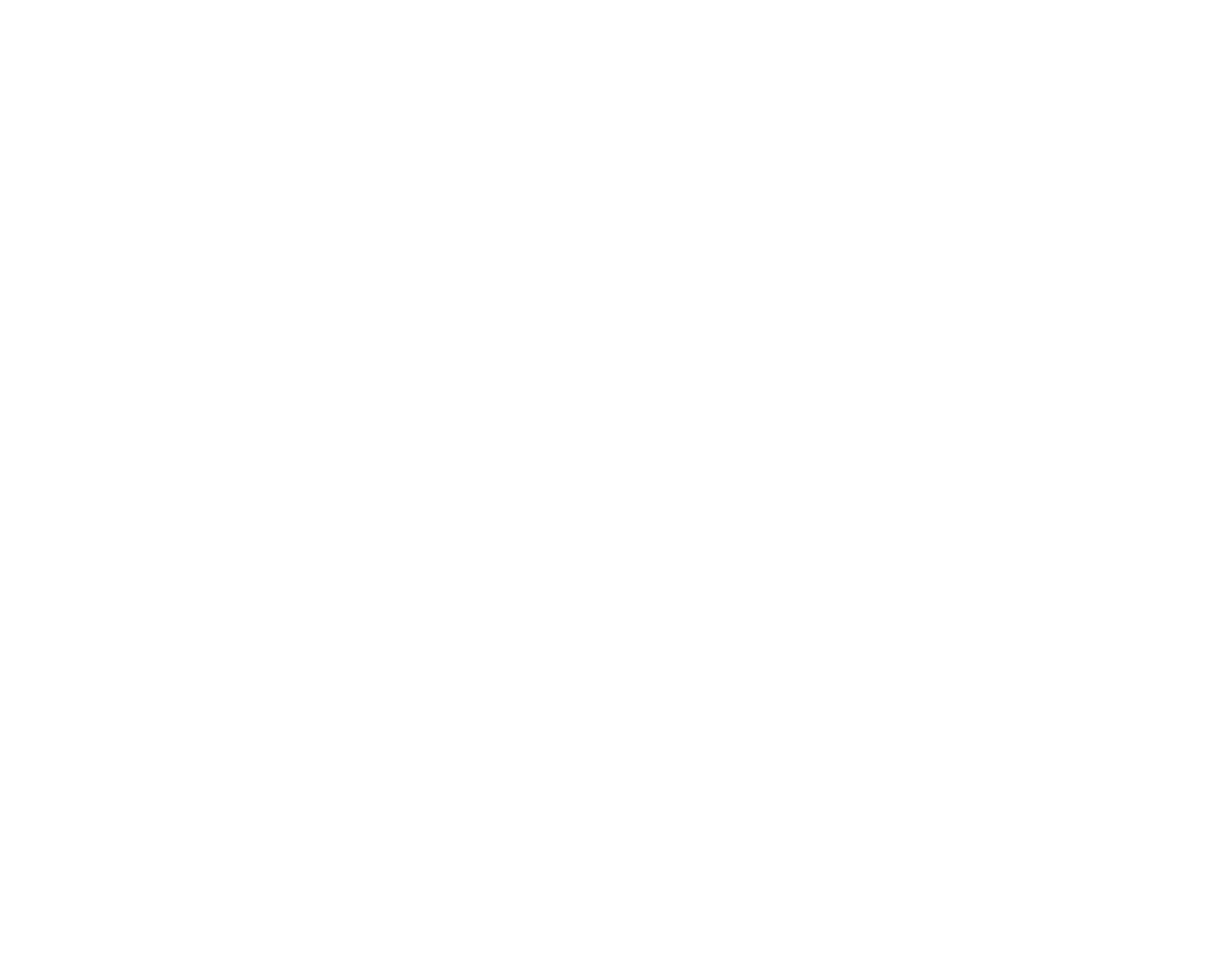
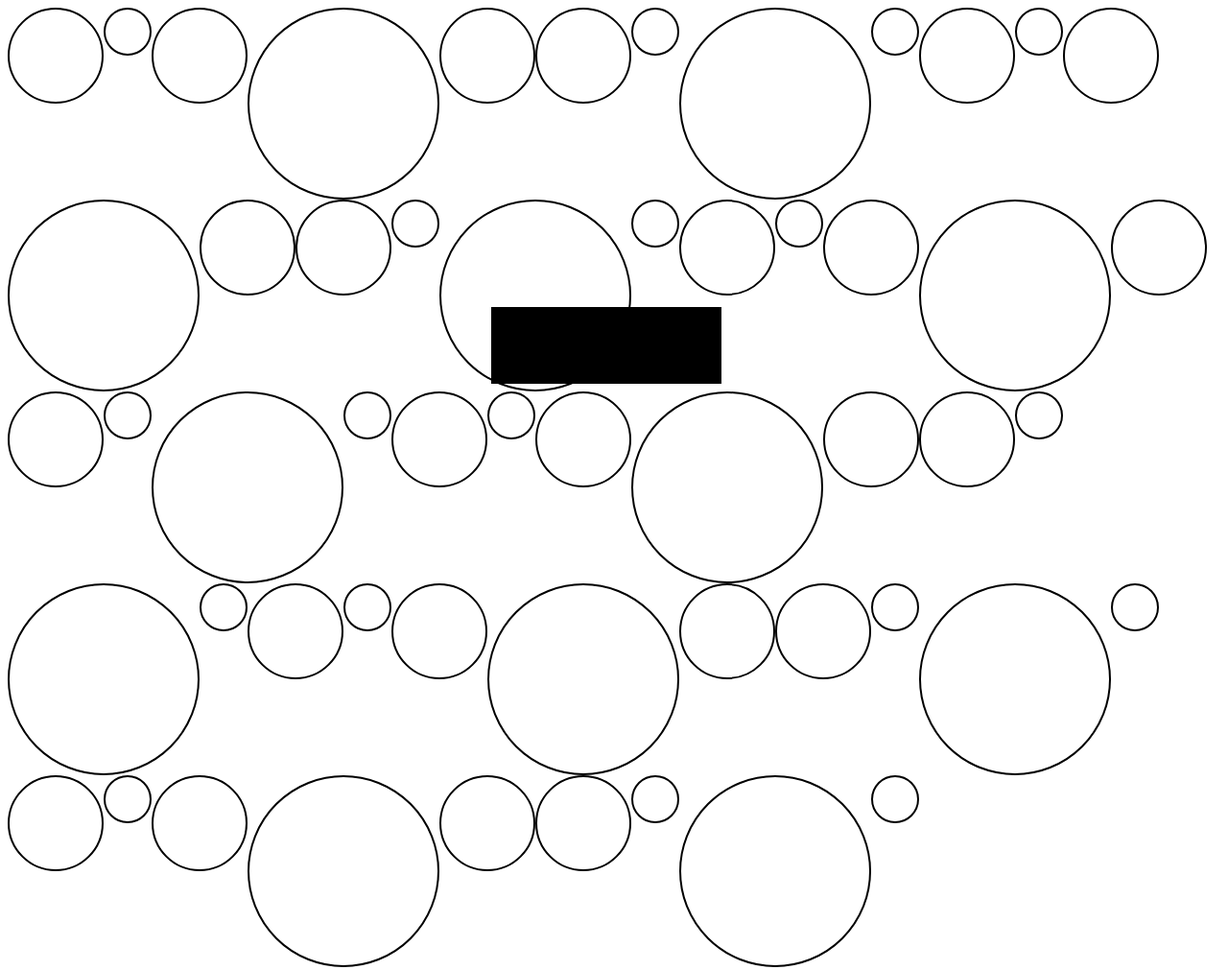
Before and after one commit to tom-gaasedelen/naomisTest, a plain HTML site: page index.html in a window 1280 px wide. Shown: the whole page at 96% size. Before the commit the page ends 800 px from the top, so only its background shows below. Drawn offline with nearby package versions, Linux system fonts and the light colour scheme.

Commit message:
init html/js/css

```diff
--- a/app.js
+++ b/app.js
@@ -1,6 +1,12 @@
 $(function (){
 
+  $('.floater').mouseover(function() {
+    $('#large').slideToggle();
+    $('#small').slideToggle();
+    $('.everything').prepend("<div class=bubble>haha<div>")
 
+
+  });
 
 
 
--- a/index.html
+++ b/index.html
@@ -8,6 +8,67 @@
   </head>
   <body>
 
+    <div class="floater"></div>
+    <div class="everything">
+      <div class="bubble"></div>
+      <div class="bubble" id="small"></div>
+      <div class="bubble"></div>
+      <div class="bubble" id="large"></div>
+      <div class="bubble"></div>
+      <div class="bubble"></div>
+      <div class="bubble" id="small"></div>
+      <div class="bubble" id="large"></div>
+      <div class="bubble" id ="small"></div>
+      <div class="bubble"></div>
+      <div class="bubble" id="small"></div>
+      <div class="bubble"></div>
+      <div class="bubble" id="large"></div>
+      <div class="bubble"></div>
+      <div class="bubble"></div>
+      <div class="bubble" id="small"></div>
+      <div class="bubble" id="large"></div>
+      <div class="bubble" id ="small"></div>
+      <div class="bubble"></div>
+      <div class="bubble" id="small"></div>
+      <div class="bubble"></div>
+      <div class="bubble" id="large"></div>
+      <div class="bubble"></div>
+      <div class="bubble"></div>
+      <div class="bubble" id="small"></div>
+      <div class="bubble" id="large"></div>
+      <div class="bubble" id ="small"></div>
+      <div class="bubble"></div>
+      <div class="bubble" id="small"></div>
+      <div class="bubble"></div>
+      <div class="bubble" id="large"></div>
+      <div class="bubble"></div>
+      <div class="bubble"></div>
+      <div class="bubble" id="small"></div>
+      <div class="bubble" id="large"></div>
+      <div class="bubble" id ="small"></div>
+      <div class="bubble"></div>
+      <div class="bubble" id="small"></div>
+      <div class="bubble"></div>
+      <div class="bubble" id="large"></div>
+      <div class="bubble"></div>
+      <div class="bubble"></div>
+      <div class="bubble" id="small"></div>
+      <div class="bubble" id="large"></div>
+      <div class="bubble" id ="small"></div>
+      <div class="bubble"></div>
+      <div class="bubble" id="small"></div>
+      <div class="bubble"></div>
+      <div class="bubble" id="large"></div>
+      <div class="bubble"></div>
+      <div class="bubble"></div>
+      <div class="bubble" id="small"></div>
+      <div class="bubble" id="large"></div>
+      <div class="bubble" id ="small"></div>
+    </div>
+
+
+
+
   </body>
   <script   src="https://code.jquery.com/jquery-3.1.0.min.js"   integrity="sha256-cCueBR6CsyA4/9szpPfrX3s49M9vUU5BgtiJj06wt/s="   crossorigin="anonymous"></script>
   <script src="app.js" charset="utf-8"></script>
--- a/main.css
+++ b/main.css
@@ -1,8 +1,45 @@
 /*apply a natural box layout model to all elements but allowing components to change*/
 html {
   box-sizing: border-box;
+  font-family: Helvetica, sans-serif;
+}
+
+.everything {
+  display: flex;
+  flex-wrap: wrap;
 
 }
+
+.bubble {
+  height: 100px;
+  width: 100px;
+  border-radius: 100px;
+  border: 2px solid black;
+}
+
+#small {
+  height: 50px;
+  width: 50px;
+
+}
+
+#large {
+  height: 200px;
+  width: 200px;
+
+}
+
+.floater {
+  position: fixed;
+  left: 40%;
+  top: 40%;
+  height: 80px;
+  width: 240px;
+  background-color: black;
+  z-index: 10;
+
+}
+
 
 *, *:before, *:after {
   box-sizing: inherit;
```
